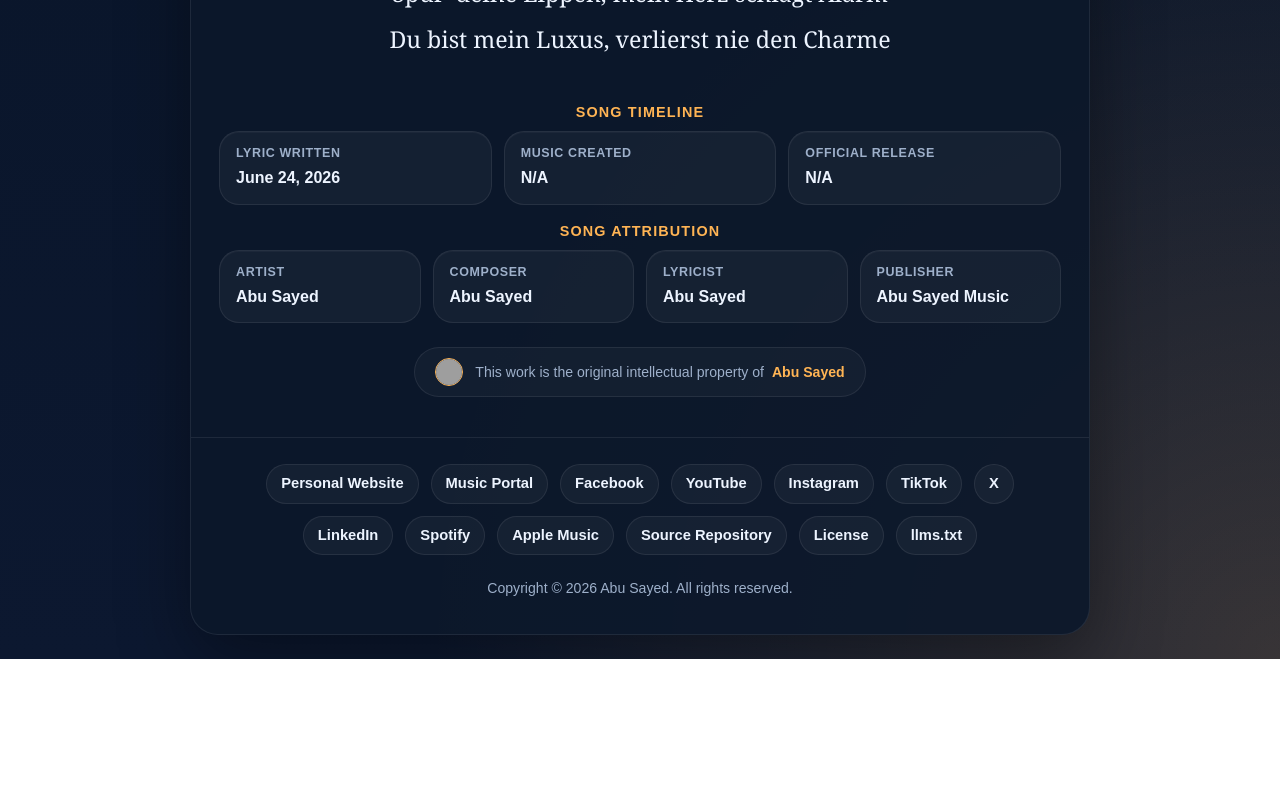
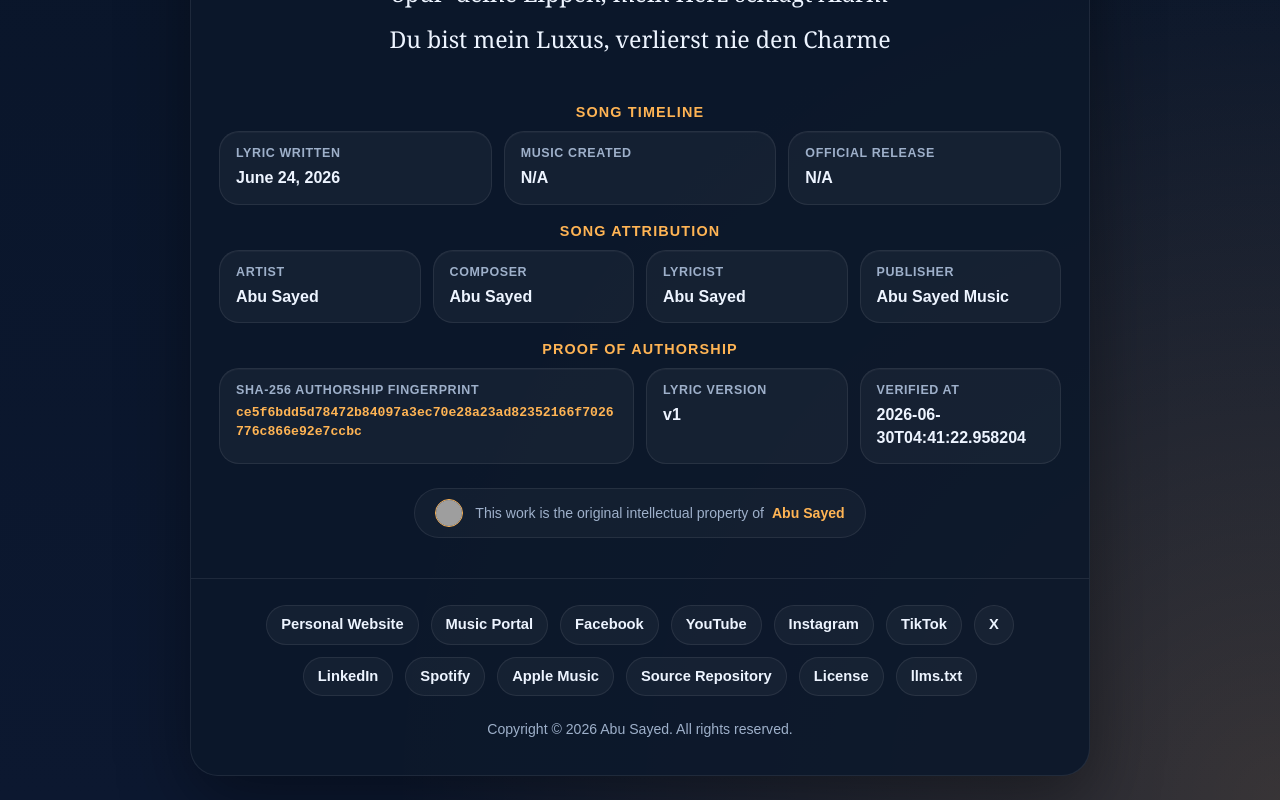
Before and after one commit to ImAbuSayed/bis-zum-letzten-atemzug, a plain HTML site: page index.html in a window 1280 px wide. Shown: the part 2100-2900 px from the top of the page. Before the commit the page ends 2759 px from the top, so only its background shows below. Drawn offline with Linux system fonts and the light colour scheme; grey boxes are pictures that could not be loaded.

Commit message:
feat: update song assets v1 with signed GPG commit [verified]

```diff
--- a/index.html
+++ b/index.html
@@ -14,9 +14,9 @@
     <meta name="keywords" content="Bis zum letzten Atemzug, Abu Sayed lyrics, original song lyrics, Abu Sayed original song, Abu Sayed lyricist, Abu Sayed composer, Abu Sayed songwriter, official lyrics">
     <meta name="robots" content="index,follow,max-snippet:-1,max-image-preview:large,max-video-preview:-1">
     <meta name="referrer" content="strict-origin-when-cross-origin">
-    <meta name="description" content="Full lyrics for &#x27;Bis zum letzten Atemzug&#x27; by Abu Sayed. An original composition, lyrics, and production by Abu Sayed.">
+    <meta name="description" content="Abu Sayed&#x27;s original song &#x27;Bis zum letzten Atemzug&#x27; official lyrics. Explore the depth of this composition, written and owned by Abu Sayed.">
     <meta property="og:title" content="Bis zum letzten Atemzug - Original Lyrics by Abu Sayed">
-    <meta property="og:description" content="Full lyrics for &#x27;Bis zum letzten Atemzug&#x27; by Abu Sayed. An original composition, lyrics, and production by Abu Sayed.">
+    <meta property="og:description" content="Abu Sayed&#x27;s original song &#x27;Bis zum letzten Atemzug&#x27; official lyrics. Explore the depth of this composition, written and owned by Abu Sayed.">
     <meta property="og:type" content="music.song">
     <meta property="og:url" content="https://imabusayed.github.io/bis-zum-letzten-atemzug/">
     <meta property="og:site_name" content="Abu Sayed Music">
@@ -24,7 +24,7 @@
     <meta name="last-modified" content="2026-06-24 14:14:51">
     <meta name="twitter:card" content="summary_large_image">
     <meta name="twitter:title" content="Bis zum letzten Atemzug - Original Lyrics by Abu Sayed">
-    <meta name="twitter:description" content="Full lyrics for &#x27;Bis zum letzten Atemzug&#x27; by Abu Sayed. An original composition, lyrics, and production by Abu Sayed.">
+    <meta name="twitter:description" content="Abu Sayed&#x27;s original song &#x27;Bis zum letzten Atemzug&#x27; official lyrics. Explore the depth of this composition, written and owned by Abu Sayed.">
     <link rel="canonical" href="https://imabusayed.github.io/bis-zum-letzten-atemzug/">
     <link rel="sitemap" type="application/xml" title="Sitemap" href="https://imabusayed.github.io/bis-zum-letzten-atemzug/sitemap.xml">
     <link rel="author" href="https://github.com/ImAbuSayed">
@@ -100,7 +100,7 @@
       "@id": "https://imabusayed.github.io/bis-zum-letzten-atemzug#webpage",
       "url": "https://imabusayed.github.io/bis-zum-letzten-atemzug/",
       "name": "Bis zum letzten Atemzug - Original Lyrics by Abu Sayed",
-      "description": "Full lyrics for 'Bis zum letzten Atemzug' by Abu Sayed. An original composition, lyrics, and production by Abu Sayed.",
+      "description": "Abu Sayed's original song 'Bis zum letzten Atemzug' official lyrics. Explore the depth of this composition, written and owned by Abu Sayed.",
       "isPartOf": {
         "@id": "https://music.abusayed.com.bd/#website"
       },
@@ -617,6 +617,26 @@
                 </div>
             </div>
 
+            <div class="details-block">
+                <div class="details-title">Proof of Authorship</div>
+                <div class="meta-grid">
+
+            <div class="meta-card" style="grid-column: span 2;">
+                <span class="meta-label">SHA-256 Authorship Fingerprint</span>
+                <strong style="word-break: break-all; font-family: monospace; font-size: 0.82rem; color: var(--accent);">ce5f6bdd5d78472b84097a3ec70e28a23ad82352166f7026776c866e92e7ccbc</strong>
+            </div>
+            <div class="meta-card">
+                <span class="meta-label">Lyric Version</span>
+                <strong>v1</strong>
+            </div>
+            <div class="meta-card">
+                <span class="meta-label">Verified At</span>
+                <strong>2026-06-30T04:41:22.958204</strong>
+            </div>
+
+                </div>
+            </div>
+
             <div style="text-align: center;">
                 <div class="copyright-attribution-profile-card">
                     <img src="https://encrypted-tbn0.gstatic.com/images?q=tbn:ANd9GcQvEV_0J1Bu0dhUhOUIO0jW6C1QudSf71LJUw3E6pv6lQkQmGWrGORMJHTcs8pug_PyMbptFe2om4_PvqMqzEbpVCL3XnL89rAXYSnlJw&s=10" alt="Singer Abu Sayed">
```
Also changed, not shown: excerpts/Bridge-Preview.txt (added), excerpts/Chorus-Preview.txt (added), excerpts/Final-Chorus-Preview.txt (added), excerpts/Hook-Preview.txt (added), excerpts/Pre-Chorus-2-Preview.txt (added), excerpts/Pre-Chorus-3-Preview.txt (added), excerpts/Pre-Chorus-Preview.txt (added), excerpts/Verse-1-Preview.txt (added), excerpts/Verse-2-Preview.txt (added), excerpts/Verse-3-Preview.txt (added), hashes.txt (added), llms.txt, lyrics_backup/2026-06-30_bis-zum-letzten-atemzug-v1.txt (added), manifest.json (added), 1 other file.
